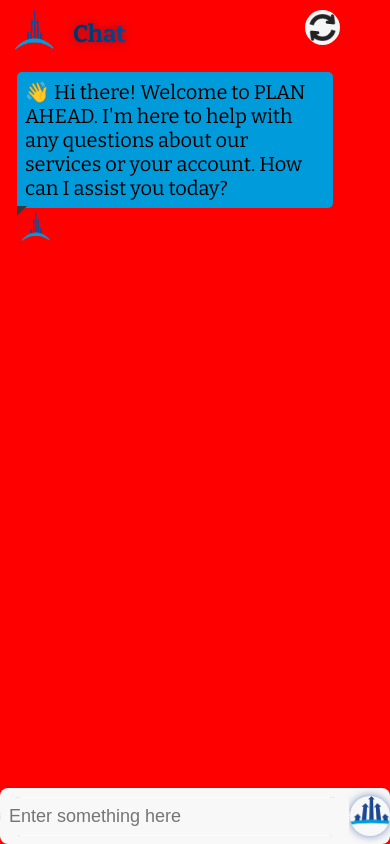
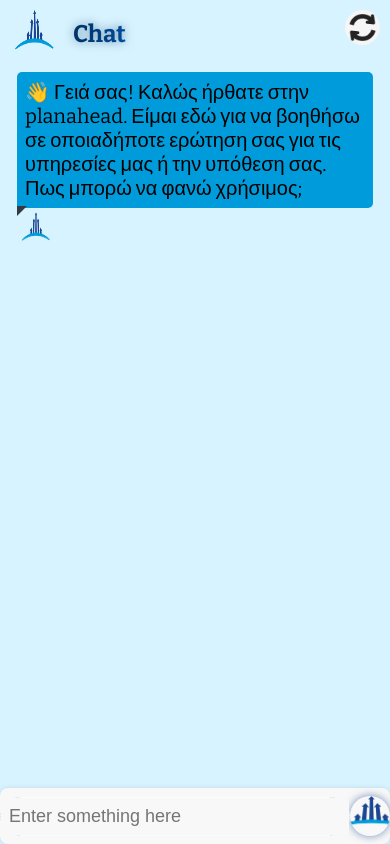
Before and after one commit to mkaliv/planahead, a plain HTML site: page index.html in a window 390 px wide. Drawn offline with nearby package versions, Linux system fonts and the light colour scheme.

Commit message:
Update index.html

```diff
--- a/index.html
+++ b/index.html
@@ -351,14 +351,6 @@
 
 
 
-    @media screen and (max-width: 480px) {
-            body {
-                width: 350px;
-                background-color: red;
-            }
-        }
-
-
   </style>
 </head>
 <body>
@@ -395,7 +387,7 @@
       const inputText = document.getElementById('input-text');
       const sendButton = document.getElementById('send-button');
       const uploadButton = document.getElementById('upload-button');
-      const initialMessage= "👋 Hi there! Welcome to PLAN AHEAD. I'm here to help with any questions about our services or your account. How can I assist you today?";
+      const initialMessage= "👋  Γειά σας! Καλώς ήρθατε στην planahead. Είμαι εδώ για να βοηθήσω σε οποιαδήποτε ερώτηση σας για τις υπηρεσίες μας ή την υπόθεση σας. Πως μπορώ να φανώ χρήσιμος;";
       if(isConversationHistoryEmpty() == 0){
         appendMessage(initialMessage, 'bot-message', 'chatbot_dp');
         saveConversationToLocalStorage([
```
